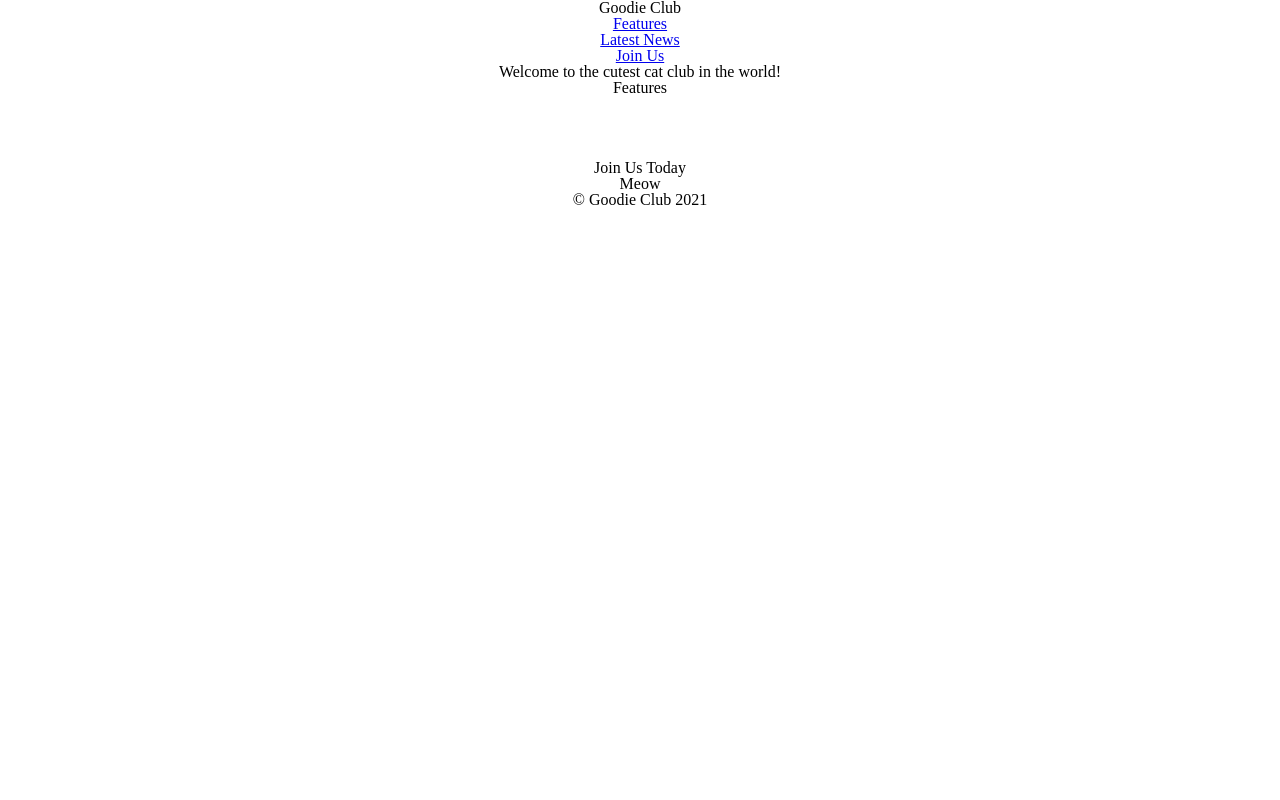
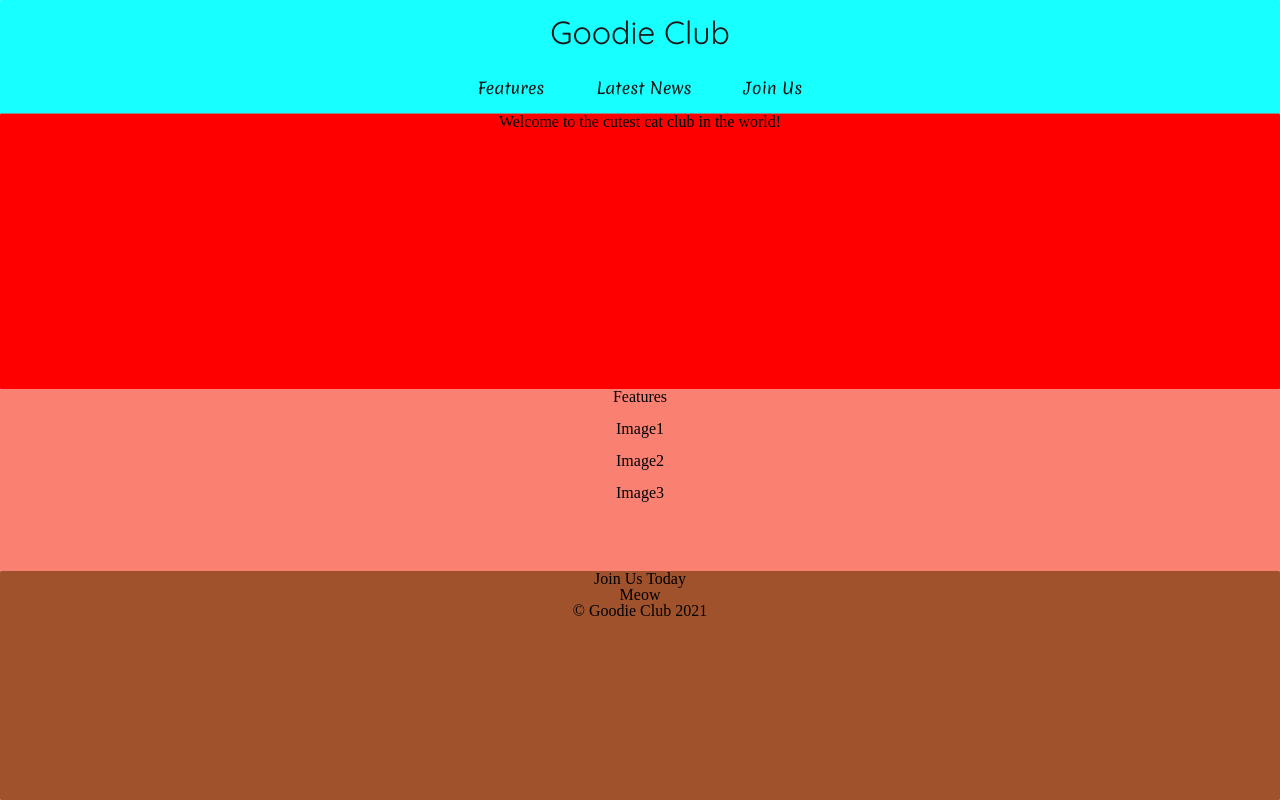
Before and after one commit to n-ii-ma/Goodie-Club, a plain HTML site: page index.html in a window 1280 px wide. Drawn offline with Linux system fonts and the light colour scheme.

Commit message:
Added Header

```diff
--- a/index.html
+++ b/index.html
@@ -25,27 +25,23 @@
             </nav>
         </header>
         <main>
-            <section>
+            <section class="main-banner">
                     <h2>Welcome to the cutest cat club in the world!</h2>
             </section>
-            <section>
+            <section class="middle-banner">
                 <h2 id="features">Features</h2>
                 <figure>
-                    <div class="photos">
+                    <div class="photo1">
                         <img src="" alt="">
-                        <figcaption></figcaption>
+                        <figcaption>Image1</figcaption>
                     </div>
-                    <div class="photos">
+                    <div class="photo2">
                         <img src="" alt="">
-                        <figcaption></figcaption>
+                        <figcaption>Image2</figcaption>
                     </div>
-                    <div class="photos">
+                    <div class="photo3">
                         <img src="" alt="">
-                        <figcaption></figcaption>
-                    </div>
-                    <div class="photos">
-                        <img src="" alt="">
-                        <figcaption></figcaption>
+                        <figcaption>Image3</figcaption>
                     </div>
                 </figure>
             </section>
--- a/styles/main.css
+++ b/styles/main.css
@@ -5,15 +5,107 @@ font-family: 'Quicksand', sans-serif; */
 /* Universal Styles */
 * {
     border-radius: 1px;
+    box-sizing: border-box;
 }
 
 html {
     font-size: 16px;
 }
 
-html, body {
+body {
+    height: 100vh;
     text-align: center;
-    /* background-color: gainsboro; */
+    display: grid;
+    grid-template-columns: 1fr;
+    grid-template-rows: 0.5fr 2fr 1fr;
+    grid-template-areas: "header" "main" "footer";
 }
 
 /* Header */
+header {
+    background-color: cyan;
+    grid-area: header;
+    display: grid;
+    justify-items: center;
+    align-items: center;
+    border-bottom: 1px solid grey;
+    opacity: 0.9;
+/*     position: fixed;
+    top: 0; */
+}
+
+header h1 {
+    font-family: 'Quicksand', sans-serif;
+    font-size: 2rem;
+    font-weight: 500;
+}
+
+nav ul li {
+    display: inline-block;
+    margin: 0 1.5em;
+}
+
+nav ul li a {
+    text-decoration: none;
+    color: black;
+    font-family: 'Merienda', cursive;
+    font-weight: 500;
+}
+
+
+
+
+
+
+
+
+
+
+
+
+
+
+
+
+/* Ignore for now */
+main {
+    background-color: violet;
+    grid-area: main;
+    display: grid;
+    grid-template-columns: 1fr;
+    grid-template-rows: 3fr 2fr;
+    grid-template-areas: "main-banner" "middle-banner";
+
+}
+
+.main-banner {
+    background-color: red;
+    grid-area: main-banner;
+}
+
+.middle-banner {
+    background-color: salmon;
+    grid-area: middle-banner;
+}
+
+/* .photo1 {
+    background-color: seagreen;
+    grid-area: photo1;
+}
+
+.photo2 {
+    background-color: skyblue;
+    grid-area: photo2;
+}
+
+.photo3 {
+    background-color: springgreen;
+    grid-area: photo3;
+} */
+
+footer {
+    background-color: sienna;
+    grid-area: footer;
+}
+
+/* Header */
```
Also changed, not shown: images/zhang-kaiyv-ECfPmkOVZPA-unsplash.jpg (deleted).
